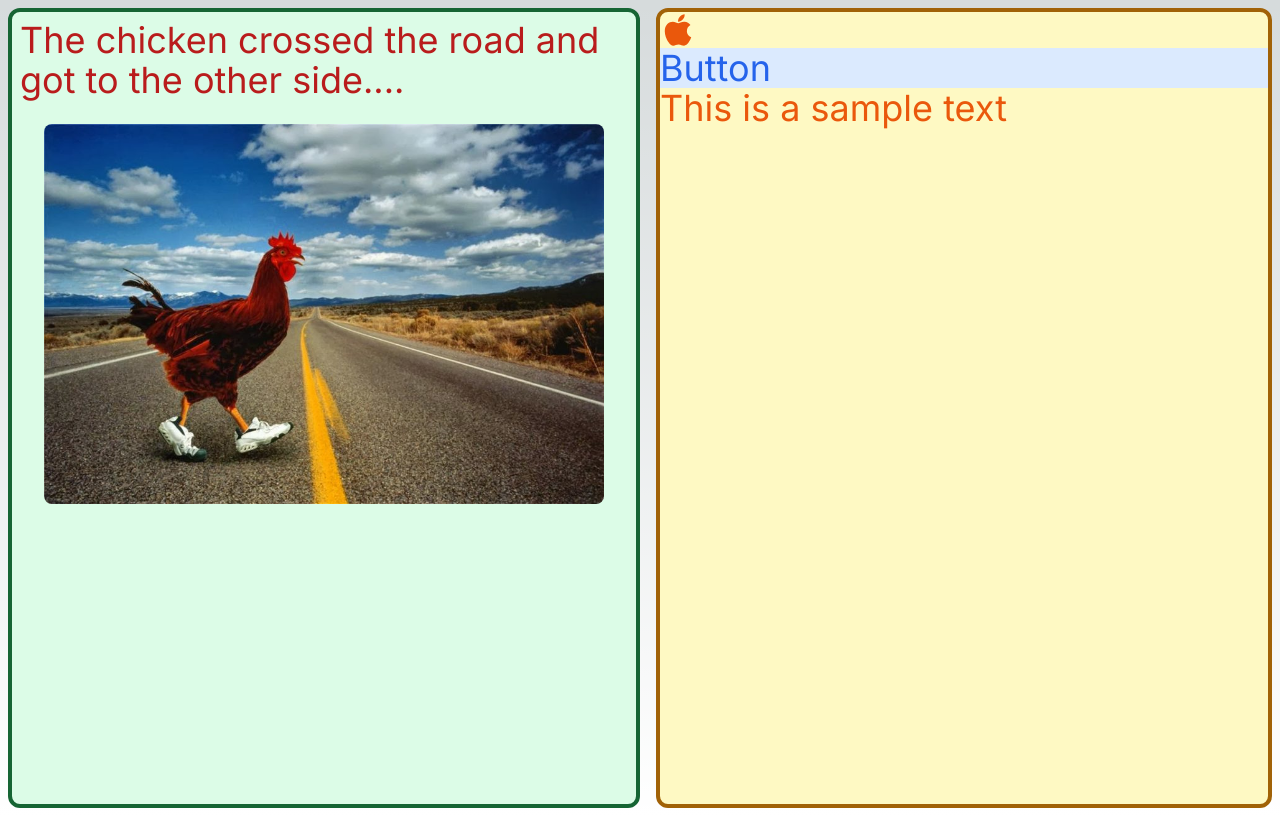
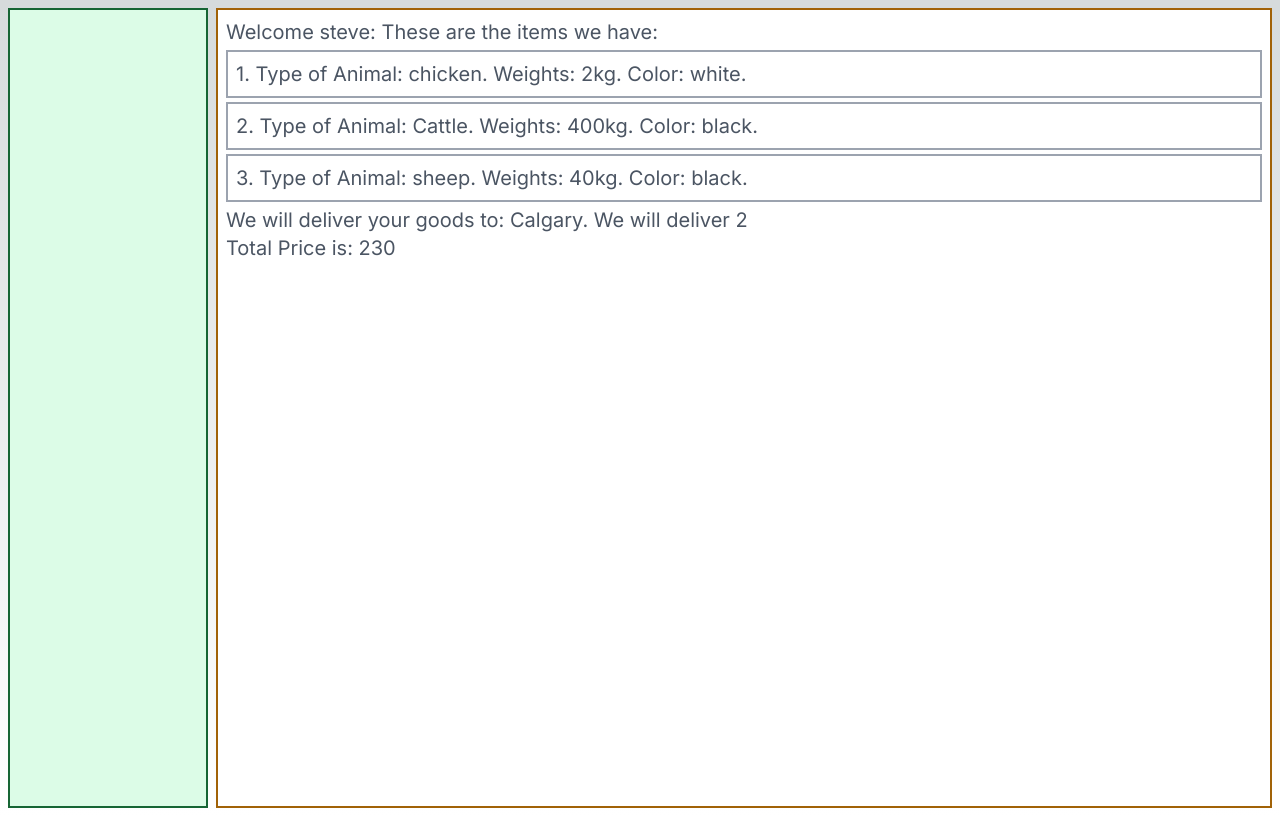
Before and after one commit to OAkinbode/webdev2_class_demo, a Next.js app: page / in a window 1280 px wide. Built offline with nearby package versions, Linux system fonts and the light colour scheme.

Commit message:
class files

```diff
--- a/app/page.js
+++ b/app/page.js
@@ -1,28 +1,28 @@
-import Link from "next/link";
-import { FaApple } from "react-icons/fa";
-import Buttons from "@/components/buttons";
+"use client";
+
+import Dashboard from "@/components/dashboard";
+import { person1 } from "@/components/json2";
 
 export default function Home() {
+  const sampleObject = {
+    comment: "This is a prop object",
+    value: 3,
+  };
+
+  const calcTotalPrice = (number1, number2) => {
+    return number1 + number2;
+  };
+
   return (
-    <main className="min-h-screen items-center justify-center p-2 gap-4 flex flex-row">
-      <div className="text-4xl text-red-700 border-4 border-green-800 p-2 rounded-xl flex-1 bg-green-100 h-screen">
-        <p>The chicken crossed the road and got to the other side....</p>
-        <div className="m-6">
-          <img
-            className="rounded-lg"
-            src="/chicken.jpeg"
-            alt="chicken crossing"
-          ></img>
-        </div>
-      </div>
-      <div className="text-4xl text-orange-600 flex-1 bg-yellow-100 h-screen border-4 border-yellow-700 rounded-xl">
-        <Link href="/apples">
-          <FaApple />
-        </Link>
-        <Link href="">
-          <Buttons color="text-blue-600" size="text-4xl" />
-        </Link>
-        This is a sample text
+    <main className="min-h-screen items-center justify-center p-2 gap-2 flex flex-row">
+      <div className="text-4xl text-red-700 border-2 border-green-800 p-2 flex-1 bg-green-100 h-screen w-1/4 max-w-[200px]"></div>
+      <div className="text-xl text-gray-600 flex-1 bg-white h-screen border-2 border-yellow-700">
+        <Dashboard
+          name={"steve"}
+          person={person1}
+          no_of_items={2}
+          calcTotal={calcTotalPrice}
+        />
       </div>
     </main>
   );
--- a/components/buttons.jsx
+++ b/components/buttons.jsx
@@ -1,5 +1,10 @@
-const Buttons = ({ color, size }) => {
-  return <div className={`${color} ${size} bg-blue-100`}>Button</div>;
+const Buttons = ({ color, size, comment }) => {
+  return (
+    <div className={`${color} ${size} bg-blue-100`}>
+      {comment.comment}
+      {comment.value}
+    </div>
+  );
 };
 
 export default Buttons;
--- /dev/null
+++ b/components/dashboard.jsx
@@ -0,0 +1,30 @@
+import { farmItems } from "./json";
+
+const Dashboard = ({ name, person, no_of_items, calcTotal }) => {
+  // const value = newFunction(2, 4);
+  return (
+    <div className="p-2">
+      <div>
+        <div>Welcome {name}: These are the items we have: </div>
+        {farmItems.map((item, index) => {
+          return (
+            <div
+              key={index}
+              className="border-2 border-gray-400 w-full p-2 my-1"
+            >
+              {index + 1}. Type of Animal: {item.name}. Weights:{" "}
+              {item.weight_kg}kg. Color: {item.color}.
+            </div>
+          );
+        })}
+        <div>
+          We will deliver your goods to: {person.address.city}. We will deliver{" "}
+          {no_of_items}
+        </div>
+        <div>Total Price is: {calcTotal(200, 30)}</div>
+      </div>
+    </div>
+  );
+};
+
+export default Dashboard;
--- /dev/null
+++ b/components/json.js
@@ -0,0 +1,34 @@
+const farmItems = [
+  {
+    name: "chicken",
+    age: 1,
+    color: "white",
+    weight_kg: 2,
+    farm_address: {
+      no: 5,
+      street: "Nolan Hill",
+    },
+  },
+  {
+    name: "Cattle",
+    age: 1,
+    color: "black",
+    weight_kg: 400,
+    farm_address: {
+      no: 5,
+      street: "Nolan Hill",
+    },
+  },
+  {
+    name: "sheep",
+    age: 3,
+    color: "black",
+    weight_kg: 40,
+    farm_address: {
+      no: 5,
+      street: "Kensinton",
+    },
+  },
+];
+
+export { farmItems };
--- /dev/null
+++ b/components/json2.js
@@ -0,0 +1,37 @@
+const person1 = {
+  domain: "@gmail.com",
+  password: "whydoyouwanttoknowmypassword",
+  first_name: "steve",
+  last_name: "stone",
+  address: {
+    street_no: 4,
+    street_name: "80 Ave",
+    city: "Calgary",
+  },
+};
+
+const person2 = {
+  domain: "@gmail.com",
+  password: "whydoyouwanttoknowmypassword",
+  first_name: "Jacob",
+  last_name: "Abdullah",
+  address: {
+    street_no: 4,
+    street_name: "80 Ave",
+    city: "Calgary",
+  },
+};
+
+const person3 = {
+  domain: "@gmail.com",
+  password: "whydoyouwanttoknowmypassword",
+  first_name: "Jaspreet",
+  last_name: "Kaur",
+  address: {
+    street_no: 4,
+    street_name: "80 Ave",
+    city: "Calgary",
+  },
+};
+
+export { person1, person2, person3 };
```
